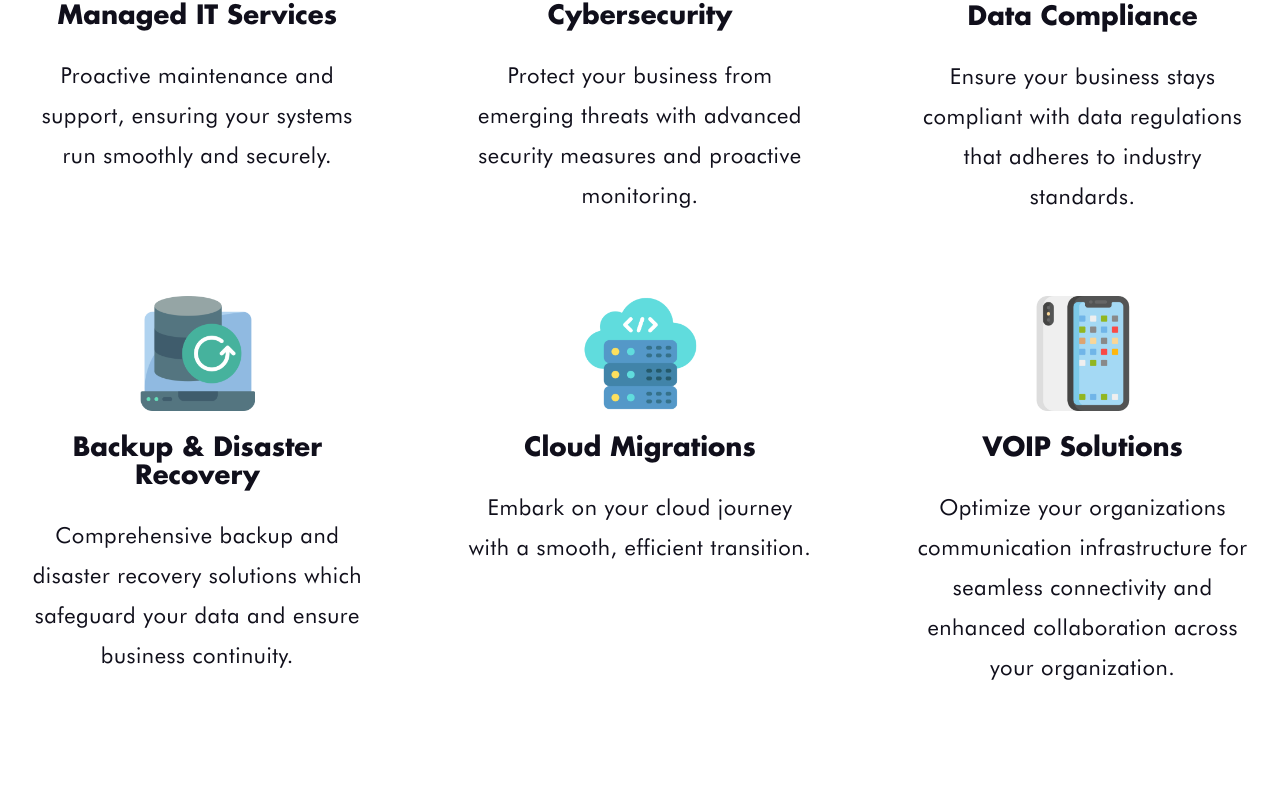
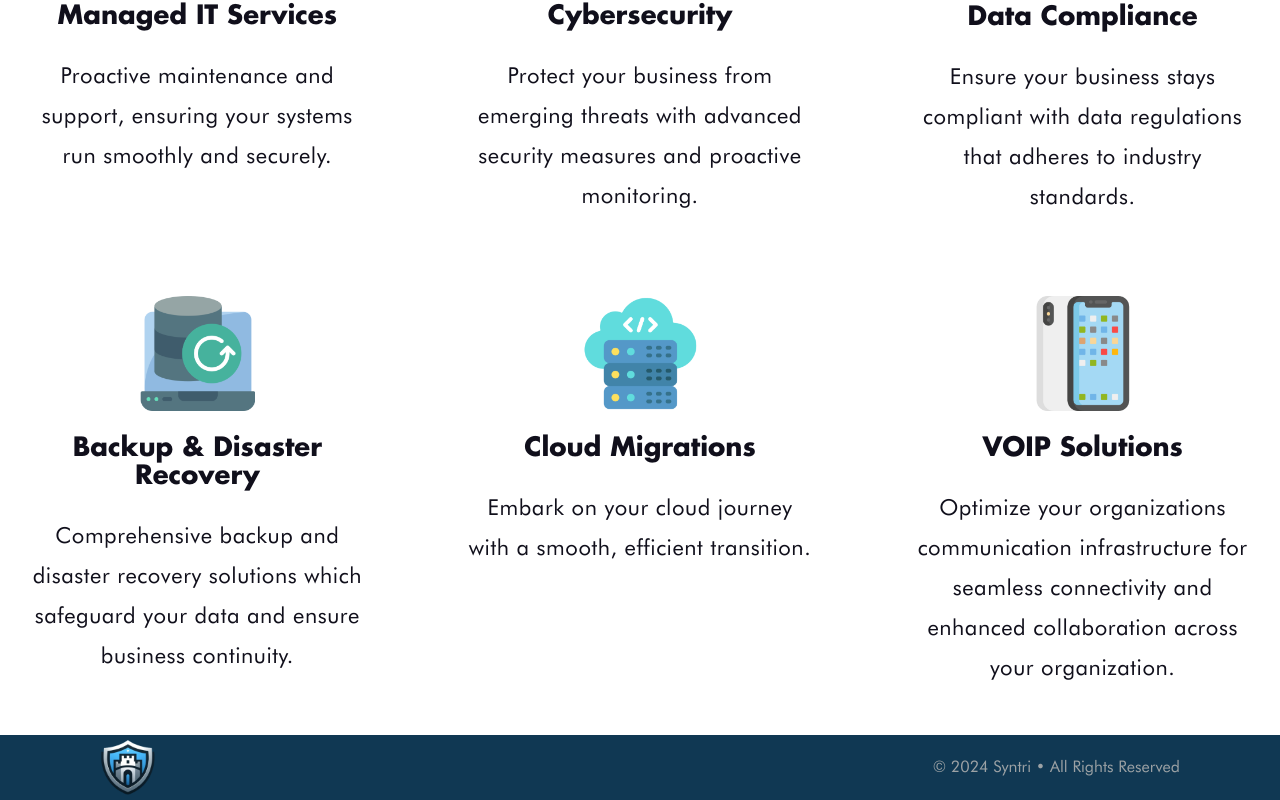
Before and after one commit to jennaly/syntri-landing, a Next.js app: page / in a window 1280 px wide. Shown: the part 1164-1964 px from the top of the page. Before the commit the page ends 1899 px from the top, so only its background shows below. Built offline with nearby package versions, Linux system fonts and the light colour scheme.

Commit message:
feat: add Footer

```diff
--- /dev/null
+++ b/app/components/Footer.tsx
@@ -0,0 +1,25 @@
+import Image from "next/image";
+import React from "react";
+import { futura } from "../layout";
+
+const Footer = () => {
+  return (
+    <footer className={`bg-primary-blue ${futura.variable} font-sans`}>
+      <div className="max-w-[1440px] mx-auto px-[24px] md:px-[40px] lg:px-[80px] xl:px-[100px] py-[5px] flex justify-between">
+        <Image
+          src="/assets/Syntri-Logo.png"
+          width={164}
+          height={164}
+          alt="Syntri Logo"
+          className="w-[41px] md:w-[55px]"
+        />
+
+        <small className="my-auto text-secondary-grey text-base">
+          &copy; 2024 Syntri &#x2022; All Rights Reserved
+        </small>
+      </div>
+    </footer>
+  );
+};
+
+export default Footer;
--- a/app/layout.tsx
+++ b/app/layout.tsx
@@ -1,8 +1,9 @@
 import type { Metadata } from "next";
 import localFont from "next/font/local";
 import "./globals.css";
+import Footer from "./components/Footer";
 
-const futura = localFont({
+export const futura = localFont({
   src: [
     {
       path: "../public/fonts/Futura-Regular.ttf",
@@ -31,6 +32,7 @@ export default function RootLayout({
   return (
     <html lang="en">
       <body className={`${futura.variable} font-sans`}>{children}</body>
+      <Footer />
     </html>
   );
 }
```
